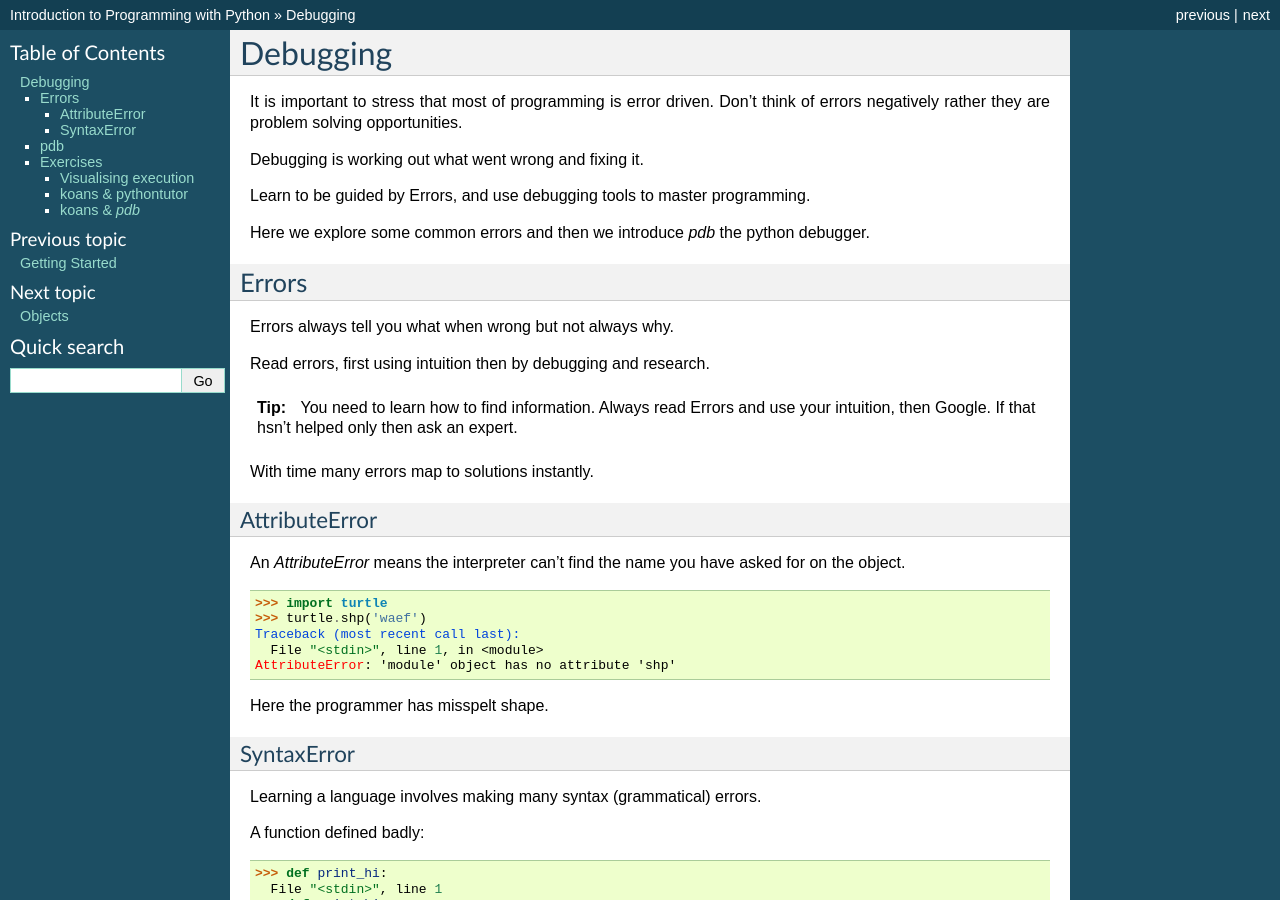
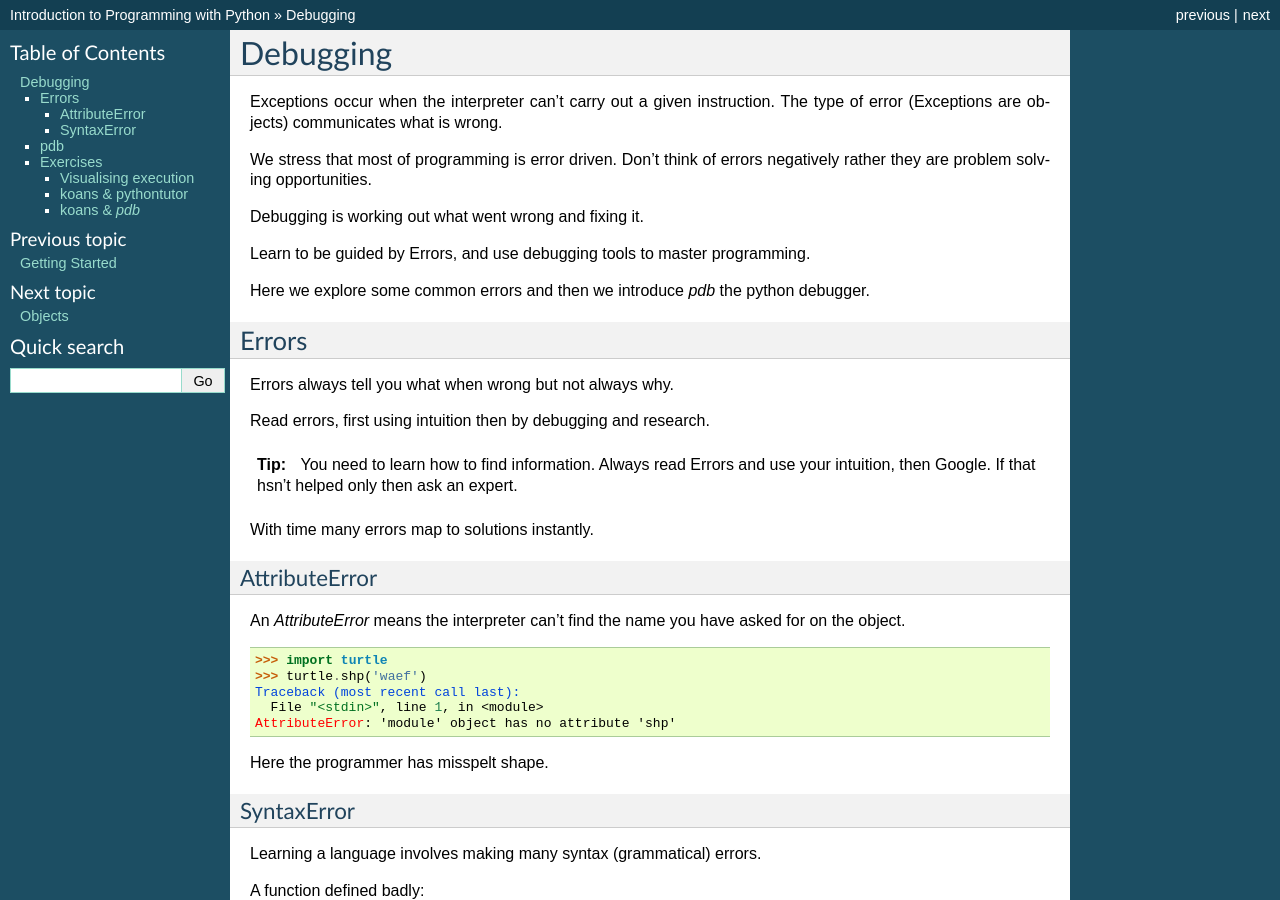
Before and after one commit to gu-lseg/intro-to-programming, a Sphinx documentation site: the page built from source/errors.rst, in a window 1280 px wide and 900 px high. Built offline with Sphinx 7.4.7, drawn with Linux system fonts in a browser that asks for light colours.

Commit message:
debugging intro

```diff
--- a/source/errors.rst
+++ b/source/errors.rst
@@ -1,8 +1,10 @@
 Debugging
 *********
 
-It is important to stress that most of programming is error driven.
-Don't think of errors negatively rather they are problem solving opportunities.
+Exceptions occur when the interpreter can't carry out a given instruction. The
+type of error (Exceptions are objects) communicates what is wrong.
+
+We stress that most of programming is error driven. Don't think of errors negatively rather they are problem solving opportunities.
 
 Debugging is working out what went wrong and fixing it.
 
```
